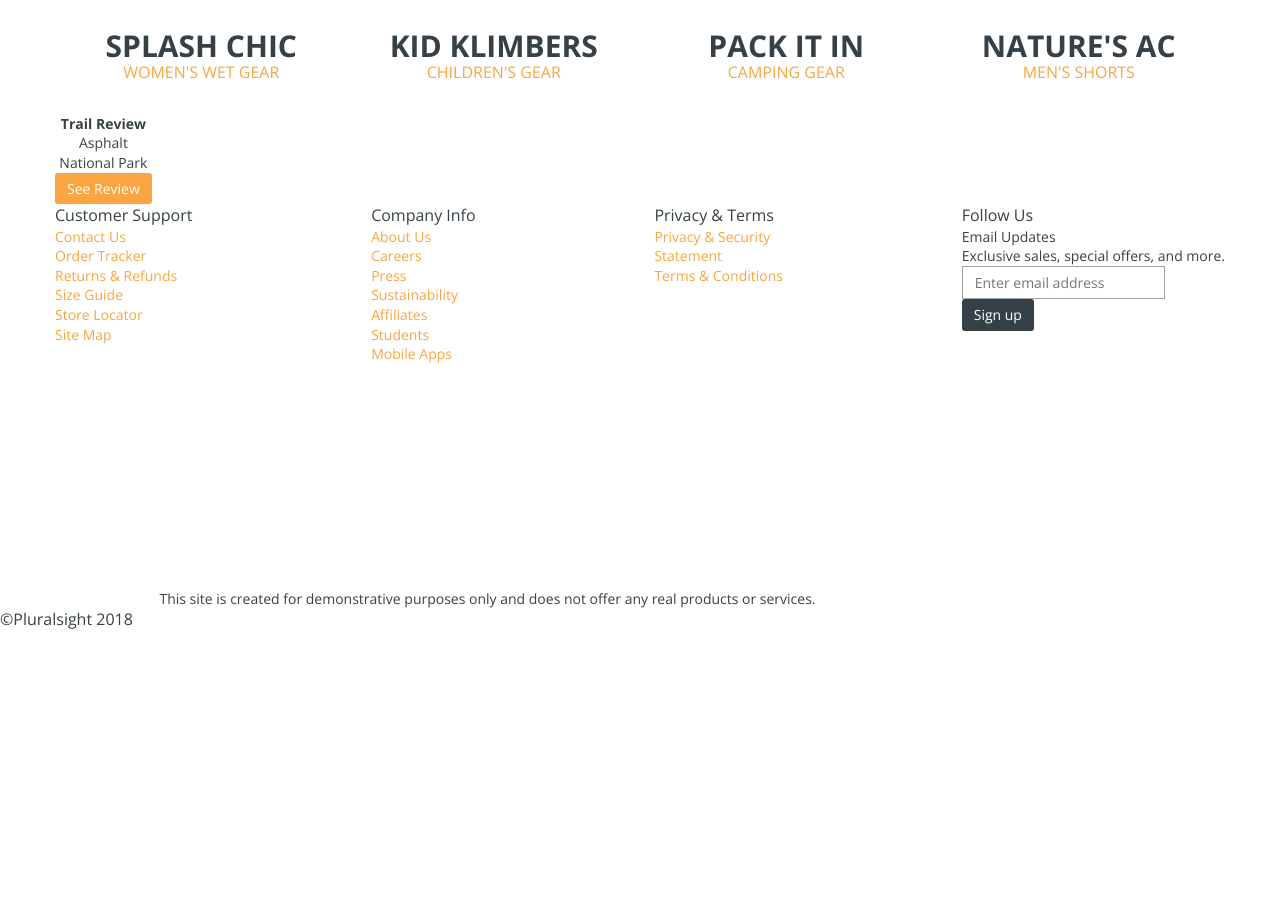
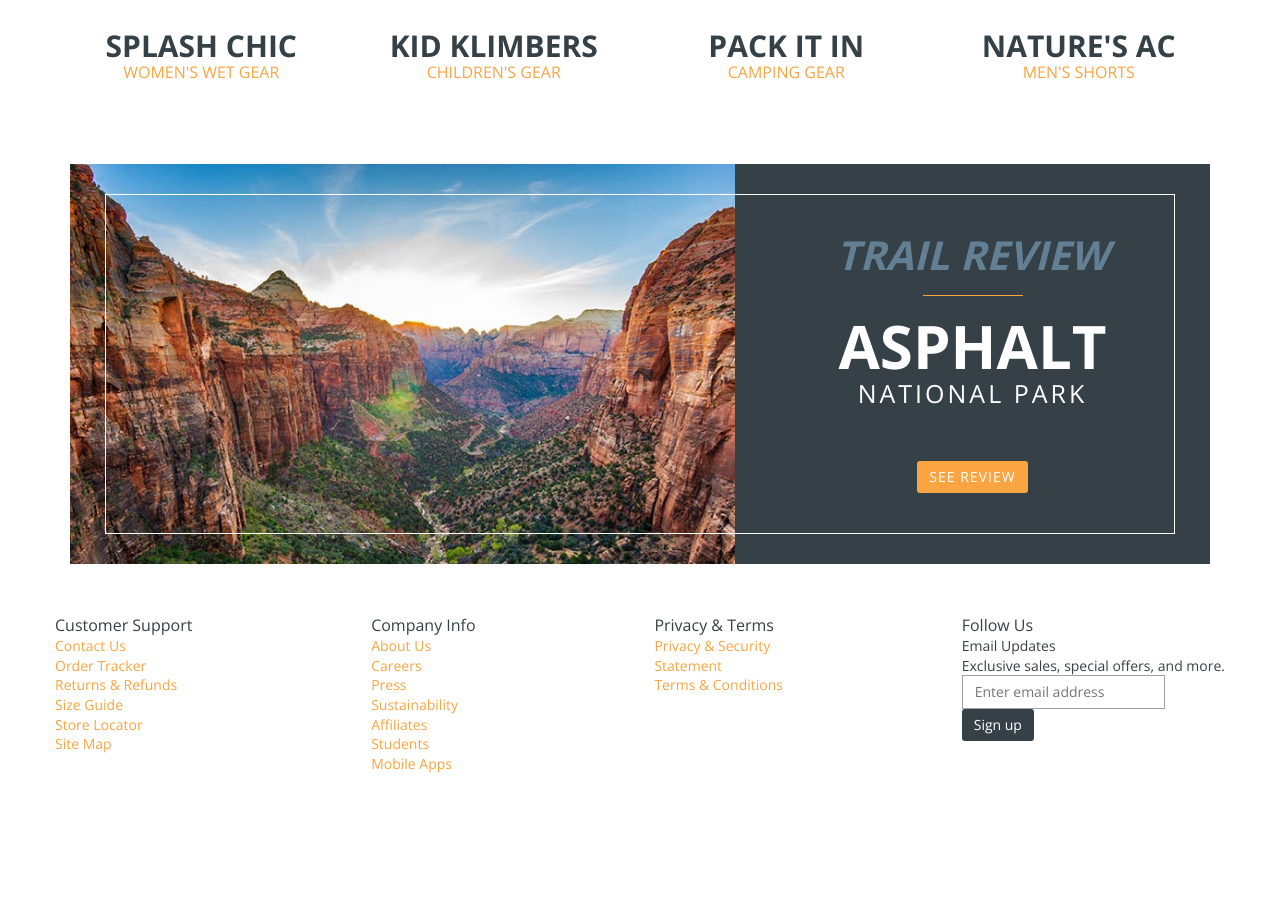
Before and after one commit to 47analogy/rock-climbing-landing-page, a website: page index.html in a window 1280 px wide. Shown: the part 1215-2129 px from the top of the page. Before the commit the page ends 1846 px from the top, so only its background shows below. Drawn offline with nearby package versions, Linux system fonts and the light colour scheme.

Commit message:
add full-banner classes

```diff
--- a/css/main.css
+++ b/css/main.css
@@ -266,3 +266,71 @@ section {
   font-weight: 700;
   line-height: 1;
 }
+
+.full-banner {
+  padding: 0 15px;
+  margin: 50px 0;
+  position: relative;
+}
+
+.full-banner:before {
+  content: "";
+  position: absolute;
+  border: 1px solid #ffffff;
+  top: 30px;
+  bottom: 30px;
+  left: 50px;
+  right: 50px;
+  z-index: 1;
+}
+
+.full-banner-image {
+  flex: 0 0 58.333333%;
+  background-image: url("../img/vista.jpg");
+  background-size: cover;
+  background-position: top center;
+  min-height: 400px;
+}
+
+.full-banner-sidebar {
+  flex: 0 0 41.666667%;
+  background-color: #364147;
+  text-transform: uppercase;
+  padding: 30px;
+  color: #ffffff;
+}
+.full-banner-sidebar h4 {
+  font-size: 40px;
+  font-weight: 700;
+  font-style: italic;
+  color: #637f94;
+  line-height: 1;
+}
+
+.full-banner-sidebar h4:after {
+  display: block;
+  content: "";
+  width: 100px;
+  height: 1px;
+  background-color: #faa541;
+  margin: 20px auto;
+}
+
+.full-banner-sidebar > div:nth-of-type(1) {
+  font-size: 60px;
+  font-weight: 700;
+  line-height: 1;
+}
+
+.full-banner-sidebar > div:nth-of-type(2) {
+  font-size: 25px;
+  font-weight: 200;
+  letter-spacing: 3px;
+}
+
+.full-banner-sidebar .btn.btn-default {
+  margin-top: 50px;
+  text-transform: uppercase;
+  letter-spacing: 1px;
+  z-index: 1;
+}
--- a/index.html
+++ b/index.html
@@ -121,9 +121,9 @@
       </section>
 
       <!-- FULL BANNER -->
-      <section class="container">
-        <div></div>
-        <div class="flex flex-column align-center center">
+      <section class="container full-banner">
+        <div class="full-banner-image"></div>
+        <div class="flex flex-column align-center center full-banner-sidebar">
           <h4>Trail Review</h4>
           <div>Asphalt</div>
           <div>National Park</div>
```
